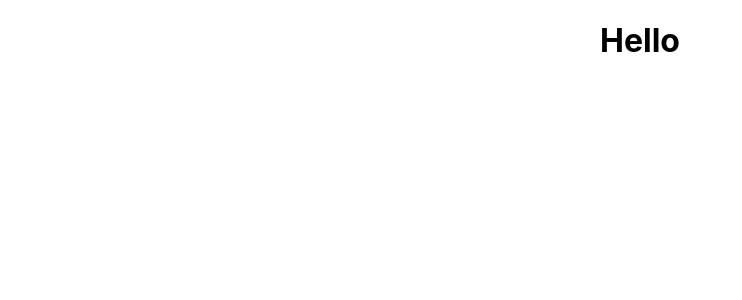
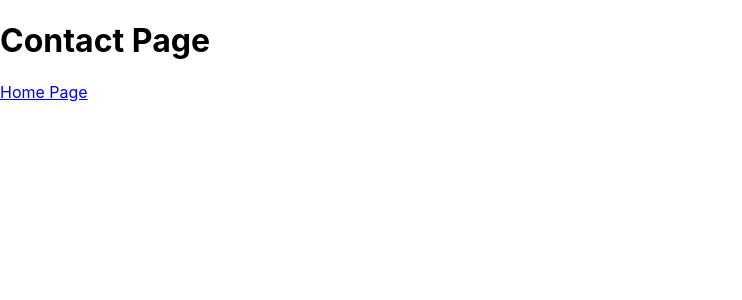
Before and after one commit to Andranik1223/react-router-practice, a React (Create React App) app: page /contact in a window 1280 px wide. Shown: the top 300 px of the page, without its empty margins (0-742 px from the left). Built offline with nearby package versions, Linux system fonts and the light colour scheme.

Commit message:
setup router navigation

```diff
--- a/src/App.js
+++ b/src/App.js
@@ -1,10 +1,12 @@
 import logo from "./logo.svg";
 import "./App.css";
+import { Link } from "react-router-dom";
 
 function App() {
   return (
     <div className="App">
       <h1>Hello</h1>
+      <Link to="/contact">Contact</Link>
     </div>
   );
 }
--- /dev/null
+++ b/src/Contact.page.js
@@ -0,0 +1,11 @@
+import React from "react";
+import { Link } from 'react-router-dom';
+
+export default function Contact() {
+  return (
+  <div>
+    <h1>Contact Page</h1>
+    <Link to="/">Home Page</Link>
+  </div>
+  );
+}
--- a/src/index.js
+++ b/src/index.js
@@ -1,13 +1,20 @@
-import React from 'react';
-import ReactDOM from 'react-dom/client';
-import './index.css';
-import App from './App';
-import reportWebVitals from './reportWebVitals';
+import React from "react";
+import ReactDOM from "react-dom/client";
+import "./index.css";
+import App from "./App";
+import reportWebVitals from "./reportWebVitals";
+import { BrowserRouter, Routes, Route } from "react-router-dom";
+import Contact from "./Contact.page";
 
-const root = ReactDOM.createRoot(document.getElementById('root'));
+const root = ReactDOM.createRoot(document.getElementById("root"));
 root.render(
   <React.StrictMode>
-    <App />
+    <BrowserRouter>
+      <Routes>
+        <Route path="/" element={<App />}></Route>
+        <Route path="/contact" element={<Contact />}></Route>
+      </Routes>
+    </BrowserRouter>
   </React.StrictMode>
 );
 
```
